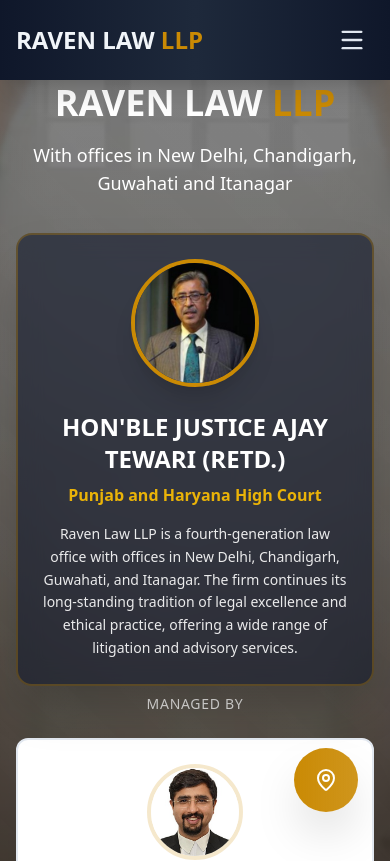
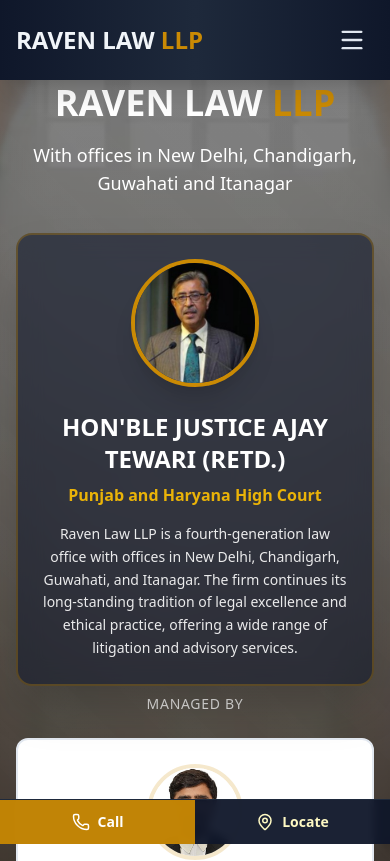
Before and after one commit to desirediv0/raven-law-llp, a Next.js app: page / in a window 390 px wide. Shown: the top 861 px of the page. Built offline with nearby package versions, Linux system fonts and the light colour scheme.

Commit message:
fix: update animation state from 'show' to 'visible' for consistency; enhance fixed action buttons for improved responsiveness

```diff
--- a/src/app/page.js
+++ b/src/app/page.js
@@ -665,7 +665,7 @@
           <motion.div
             variants={containerVariants}
             initial="hidden"
-            animate="show"
+            animate="visible"
             className="grid grid-cols-2 lg:grid-cols-3 xl:grid-cols-4 gap-2 md:gap-4"
           >
             {seminars.map((seminar, idx) => (
@@ -710,7 +710,7 @@
           <motion.div
             variants={containerVariants}
             initial="hidden"
-            animate="show"
+            animate="visible"
             className="grid grid-cols-1 md:grid-cols-2 lg:grid-cols-5 gap-2"
           >
             {articles.map((article, idx) => (
@@ -801,19 +801,56 @@
         </div>
       </motion.section>
 
-      {/* Fixed Location Button */}
+      {/* Fixed Action Buttons (responsive):
+          - Desktop (md+): stacked circular buttons at bottom-right
+          - Mobile (<md): full-width bottom bar with Call + Locate
+      */}
+      {/* Desktop: stacked circular buttons */}
+      <div className="hidden md:flex flex-col gap-4 fixed bottom-8 right-8 z-30 items-end">
         <motion.button
-        whileHover={{ scale: 1.1 }}
+          whileHover={{ scale: 1.08 }}
           whileTap={{ scale: 0.95 }}
           onClick={() => setLocationOpen(true)}
           title="Find us on map"
-        className="fixed bottom-8 right-8 bg-gradient-to-r from-yellow-600 to-yellow-600/90 text-white w-16 h-16 rounded-full shadow-2xl hover:shadow-yellow-600/50 transition-all flex items-center justify-center font-bold z-30"
-        style={{
-          animation: 'pulse 2s cubic-bezier(0.4, 0, 0.6, 1) infinite',
-        }}
+          aria-label="Open map locations"
+          className="bg-gradient-to-r from-yellow-600 to-yellow-700 text-white w-16 h-16 rounded-full shadow-2xl hover:shadow-yellow-600/50 transition-all flex items-center justify-center font-bold"
+          style={{ animation: 'pulse 2s cubic-bezier(0.4, 0, 0.6, 1) infinite' }}
         >
           <MapPin size={24} className="hover:rotate-12 transition-transform" />
         </motion.button>
+
+        <motion.a
+          whileHover={{ scale: 1.08 }}
+          whileTap={{ scale: 0.95 }}
+          href={offices && offices[0] && offices[0].phone && offices[0].phone[0] ? `tel:${offices[0].phone[0]}` : 'tel:+919873446301'}
+          title="Call primary office"
+          aria-label="Call primary office"
+          className="inline-flex bg-white text-yellow-700 w-16 h-16 rounded-full shadow-lg hover:shadow-yellow-300/40 transition-all items-center justify-center font-bold"
+        >
+          <Phone size={20} />
+        </motion.a>
+      </div>
+
+      {/* Mobile: bottom bar with two buttons */}
+      <div className="md:hidden fixed bottom-0 left-0 right-0 z-40 bg-slate-900/95 backdrop-blur-sm border-t border-slate-800 flex">
+        <a
+          href={offices && offices[0] && offices[0].phone && offices[0].phone[0] ? `tel:${offices[0].phone[0]}` : 'tel:+919873446301'}
+          className="flex-1 flex items-center justify-center gap-2 py-3 text-white bg-yellow-600/95 hover:bg-yellow-700 transition-colors font-semibold text-sm"
+          aria-label="Call primary office"
+        >
+          <Phone size={18} />
+          <span>Call</span>
+        </a>
+
+        <button
+          onClick={() => setLocationOpen(true)}
+          className="flex-1 flex items-center justify-center gap-2 py-3 text-yellow-100 bg-transparent hover:bg-white/5 transition-colors font-semibold text-sm"
+          aria-label="Open map locations"
+        >
+          <MapPin size={18} />
+          <span>Locate</span>
+        </button>
+      </div>
     </main>
   );
 };
```
Lines whose indentation alone changed are shown as unchanged.
